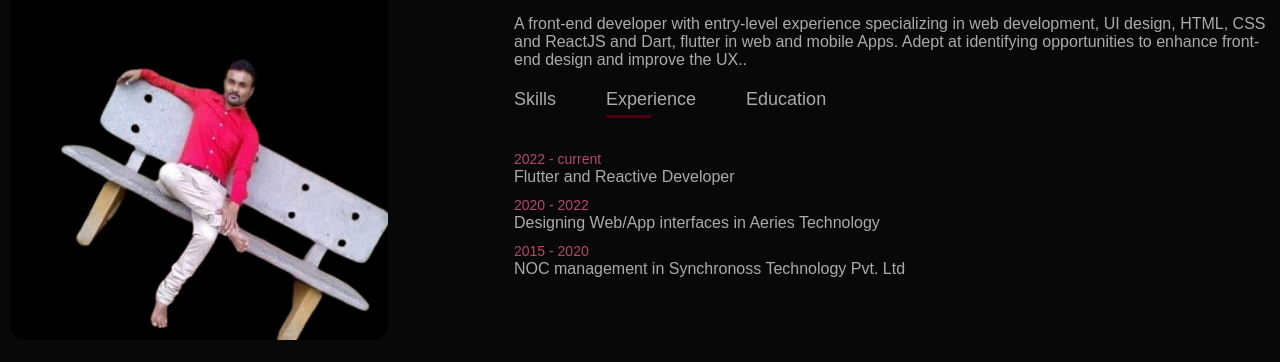
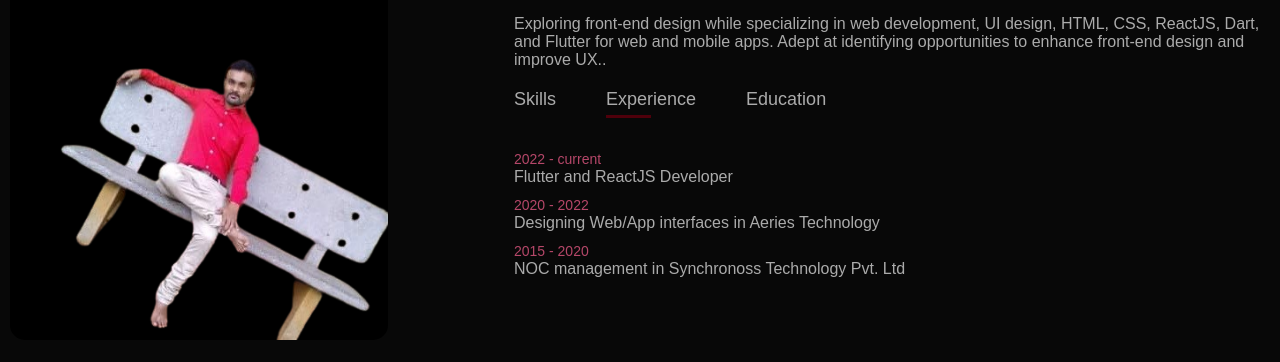
Before and after one commit to ShivashankarareddyBA/pfolio, a plain HTML site: page index.html in a window 1280 px wide. Both pictures are taken after a click on the element "Experience". Shown: the part 438-800 px from the top of the page. Drawn offline with Linux system fonts and the light colour scheme.

```diff
--- a/index.html
+++ b/index.html
@@ -40,7 +40,7 @@
                 </div>
                 <div class="about-col-2">
                     <h1 class="sub-title">About me</h1> <br>
-                    <p>A front-end developer with entry-level experience specializing in web development, UI design, HTML, CSS and ReactJS and Dart, flutter in web and mobile Apps. Adept at identifying opportunities to enhance front-end design and improve the UX..</p>
+                    <p>Exploring front-end design while specializing in web development, UI design, HTML, CSS, ReactJS, Dart, and Flutter for web and mobile apps. Adept at identifying opportunities to enhance front-end design and improve UX..</p>
 
                     <div class="tab-titles">
                         <p class="tab_links active-link" onclick="opentab('skills')">Skills</p>
@@ -56,7 +56,7 @@
                     </div>
                     <div class="tab-contents" id="experience">
                         <ul>
-                            <li><span>2022 - current</span><br>Flutter and Reactive Developer</li>
+                            <li><span>2022 - current</span><br>Flutter and ReactJS Developer</li>
                             <li><span>2020 - 2022</span><br>Designing Web/App interfaces in Aeries Technology</li>
                             <li><span>2015 - 2020</span><br>NOC management in Synchronoss Technology Pvt. Ltd</li>
                         </ul>
```
